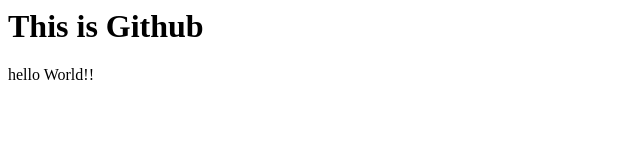
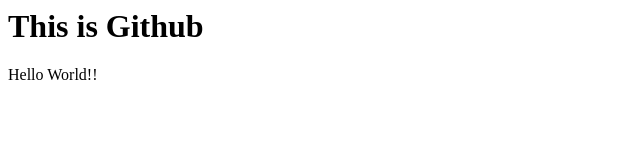
Before and after one commit to jerichomarasigan014-eng/IT-101_Marasigan, a plain HTML site: page index.html in a window 1280 px wide. Shown: the full height of the page, 0-640 px from the left. Drawn offline with Linux system fonts and the light colour scheme.

Commit message:
Update index.html

```diff
--- a/index.html
+++ b/index.html
@@ -3,6 +3,6 @@
     <h1>This is Github</h1>
   </head>
 <body>
-  <p> hello World!!</p></p>
+  <p> Hello World!!</p></p>
 </body>
 </html>
```
